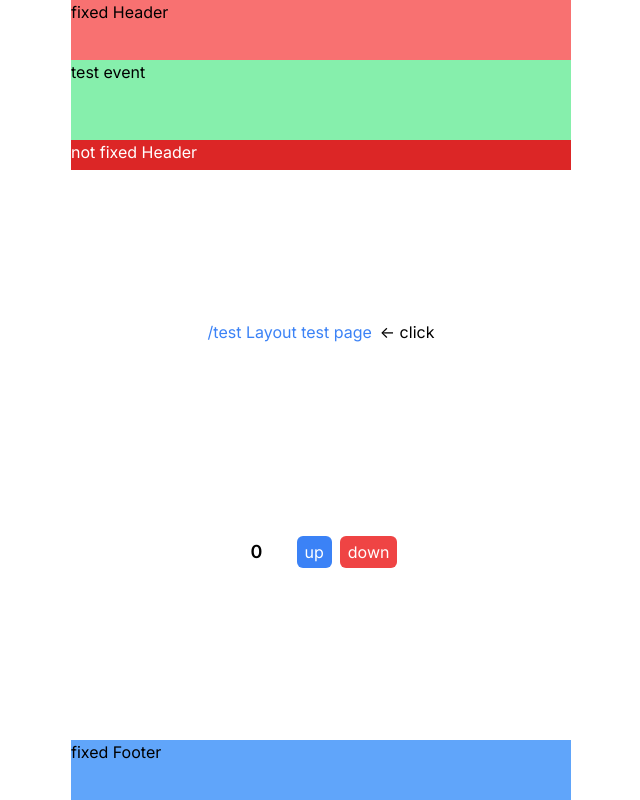
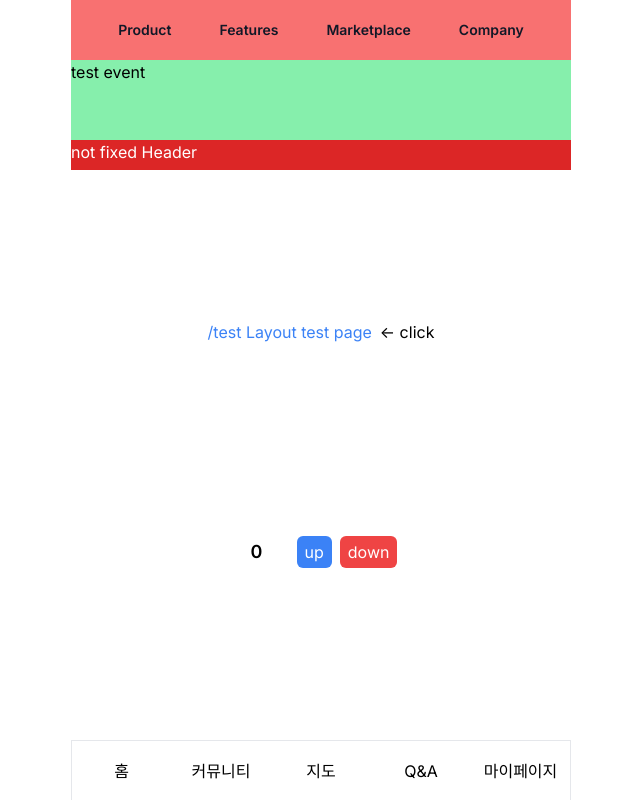
Before and after one commit to jibdeul-i/FE, a Next.js app: page / in a window 1280 px wide. Shown: the whole page, without its empty margins (319-959 px from the left). Built offline with nearby package versions, Linux system fonts and the light colour scheme.

Commit message:
footer test add headdlessui/react, heroicons/react

```diff
--- a/package.json
+++ b/package.json
@@ -9,6 +9,8 @@
     "lint": "next lint"
   },
   "dependencies": {
+    "@headlessui/react": "^1.7.17",
+    "@heroicons/react": "^2.0.18",
     "@reduxjs/toolkit": "^1.9.7",
     "@types/node": "20.8.10",
     "@types/react": "18.2.36",
--- a/src/app/test/page.tsx
+++ b/src/app/test/page.tsx
@@ -6,7 +6,11 @@ const TestPage = () => {
       <div className={"bg-purple-500 h-[1000px] flex flex-col"}>
         <div>page-content1</div>
         <h2 className="mt-[150px] mx-auto">
+          <div className="flex justify-cetner items-center">
+            <div className="w-[500px]">
           <JejuMap />
+          </div>
+          </div>
         </h2>
       </div>
       <div className="bg-black h-[1000px] text-white flex flex-col">
--- a/src/components/layouts/Footer.tsx
+++ b/src/components/layouts/Footer.tsx
@@ -3,10 +3,28 @@ const Footer = () => {
     <>
       <div
         className={
-          "flex fixed h-[60px] bottom-0 w-full max-w-[500px] bg-blue-400"
+          "flex fixed h-[60px] bottom-0 w-full max-w-[500px] bg-white border-t"
         }
       >
-        fixed Footer
+        <div className="w-full grid grid-cols-5 items-center">
+        <a href="" className="h-full flex justify-center items-center border-l">
+        홈
+        </a>
+        <a  href="" className="h-full flex justify-center items-center">
+        커뮤니티
+        </a>
+        <a href="" className="h-full flex justify-center items-center">
+      지도
+        </a>
+        <a href="" className="h-full flex justify-center items-center ">
+        Q&A
+        </a>
+        <a href="" className="h-full flex justify-center items-center border-r">
+        마이페이지
+        </a>
+
+
+        </div>
       </div>
     </>
   );
--- a/src/components/layouts/Header.tsx
+++ b/src/components/layouts/Header.tsx
@@ -1,9 +1,13 @@
 "use client";
 
-import React, { useEffect, useRef } from "react";
+import React, { Fragment, useEffect, useRef, useState } from "react";
+import { Dialog, Disclosure, Popover, Transition } from '@headlessui/react'
 
 const Header = () => {
   const headerRef = useRef<HTMLDivElement>(null);
+  const [mobileMenuOpen, setMobileMenuOpen] = useState(false)
+
+
 
   useEffect(() => {
     const headerControl = () => {
@@ -35,7 +39,100 @@ const Header = () => {
           "flex fixed h-[60px] top-0 w-full max-w-[500px] bg-red-400 z-10"
         }
       >
-        fixed Header
+      <nav className="mx-auto flex items-center justify-between" aria-label="Global">
+        <Popover.Group className="hidden lg:flex lg:gap-x-12">
+          <Popover className="relative">
+            <Popover.Button className="flex items-center gap-x-1 text-sm font-semibold leading-6 text-gray-900">
+              Product
+            </Popover.Button>
+              <Popover.Panel className="absolute -left-8 top-full z-10 mt-3 w-screen max-w-md overflow-hidden rounded-3xl bg-white shadow-lg ring-1 ring-gray-900/5">
+                <div className="p-4">
+                  {[{name:"123",href:"",description:"123"}].map((item) => (
+                    <div
+                      key={item.name}
+                      className="group relative flex items-center gap-x-6 rounded-lg p-4 text-sm leading-6 hover:bg-gray-50"
+                    >
+                      <div className="flex h-11 w-11 flex-none items-center justify-center rounded-lg bg-gray-50 group-hover:bg-white">
+                      </div>
+                      <div className="flex-auto">
+                        <a href={item.href} className="block font-semibold text-gray-900">
+                          {item.name}
+                          <span className="absolute inset-0" />
+                        </a>
+                        <p className="mt-1 text-gray-600">{item.description}</p>
+                      </div>
+                    </div>
+                  ))}
+                </div>
+              </Popover.Panel>
+          </Popover>
+
+          <a href="#" className="text-sm font-semibold leading-6 text-gray-900">
+            Features
+          </a>
+          <a href="#" className="text-sm font-semibold leading-6 text-gray-900">
+            Marketplace
+          </a>
+          <a href="#" className="text-sm font-semibold leading-6 text-gray-900">
+            Company
+          </a>
+        </Popover.Group>
+      </nav>
+      <Dialog as="div" className="lg:hidden" open={mobileMenuOpen} onClose={setMobileMenuOpen}>
+        <div className="fixed inset-0 z-10" />
+        <Dialog.Panel className="fixed inset-y-0 right-0 z-10 w-full overflow-y-auto bg-white px-6 py-6 sm:max-w-sm sm:ring-1 sm:ring-gray-900/10">
+          <div className="flex items-center justify-between">
+            <a href="#" className="-m-1.5 p-1.5">
+              <span className="sr-only">Your Company</span>
+              <img
+                className="h-8 w-auto"
+                src="https://tailwindui.com/img/logos/mark.svg?color=indigo&shade=600"
+                alt=""
+              />
+            </a>
+            <button
+              type="button"
+              className="-m-2.5 rounded-md p-2.5 text-gray-700"
+              onClick={() => setMobileMenuOpen(false)}
+            >
+              <span className="sr-only">Close menu</span>
+            </button>
+          </div>
+          <div className="mt-6 flow-root">
+            <div className="-my-6 divide-y divide-gray-500/10">
+              <div className="space-y-2 py-6">
+
+                <a
+                  href="#"
+                  className="-mx-3 block rounded-lg px-3 py-2 text-base font-semibold leading-7 text-gray-900 hover:bg-gray-50"
+                >
+                  Features
+                </a>
+                <a
+                  href="#"
+                  className="-mx-3 block rounded-lg px-3 py-2 text-base font-semibold leading-7 text-gray-900 hover:bg-gray-50"
+                >
+                  Marketplace
+                </a>
+                <a
+                  href="#"
+                  className="-mx-3 block rounded-lg px-3 py-2 text-base font-semibold leading-7 text-gray-900 hover:bg-gray-50"
+                >
+                  Company
+                </a>
+              </div>
+              <div className="py-6">
+                <a
+                  href="#"
+                  className="-mx-3 block rounded-lg px-3 py-2.5 text-base font-semibold leading-7 text-gray-900 hover:bg-gray-50"
+                >
+                  Log in
+                </a>
+              </div>
+            </div>
+          </div>
+        </Dialog.Panel>
+      </Dialog>
       </div>
       <div
         className={"fixed w-[500px]"}
```
Also changed, not shown: 1 other file (tests, documents, lock files or other folders).
